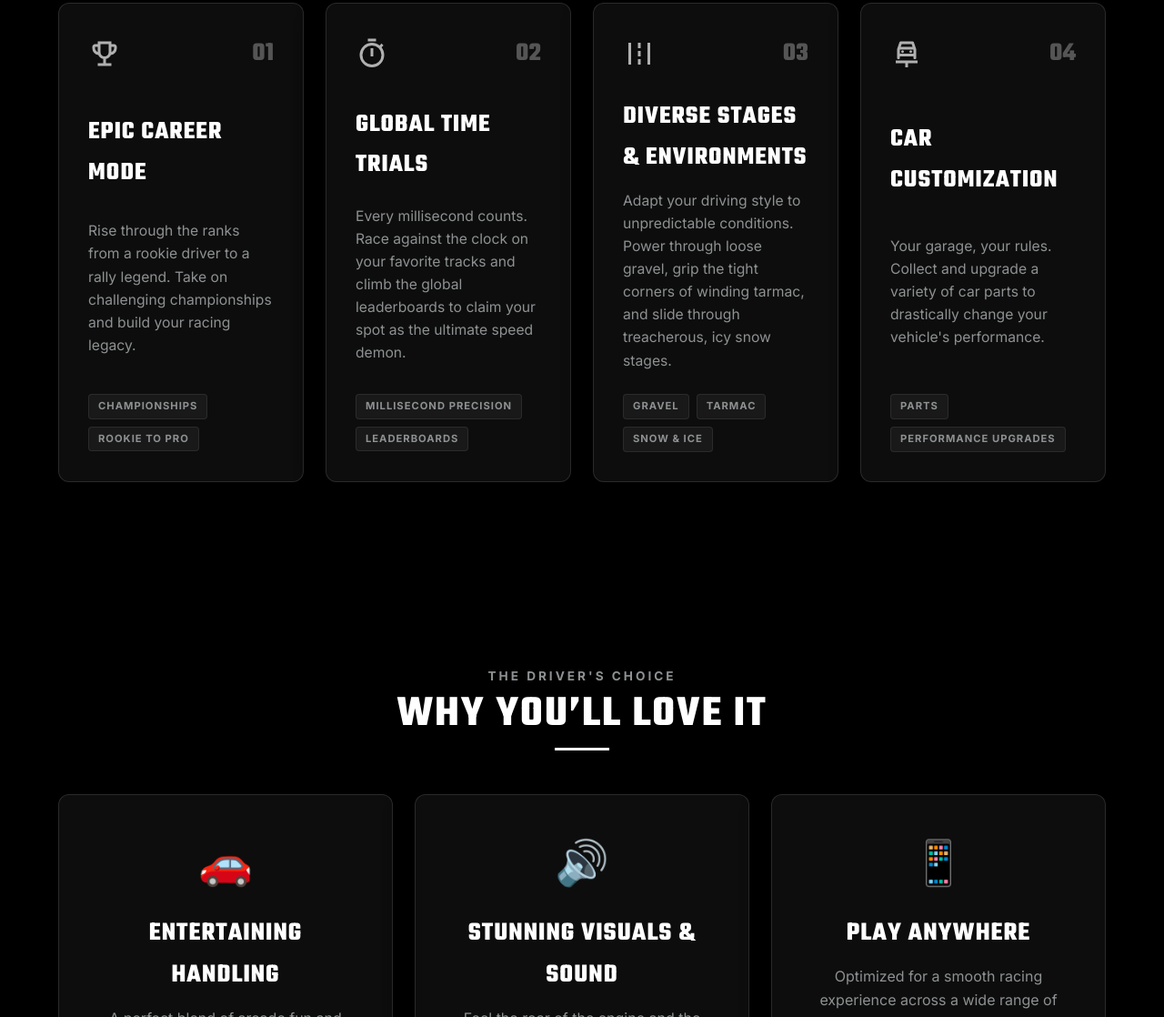
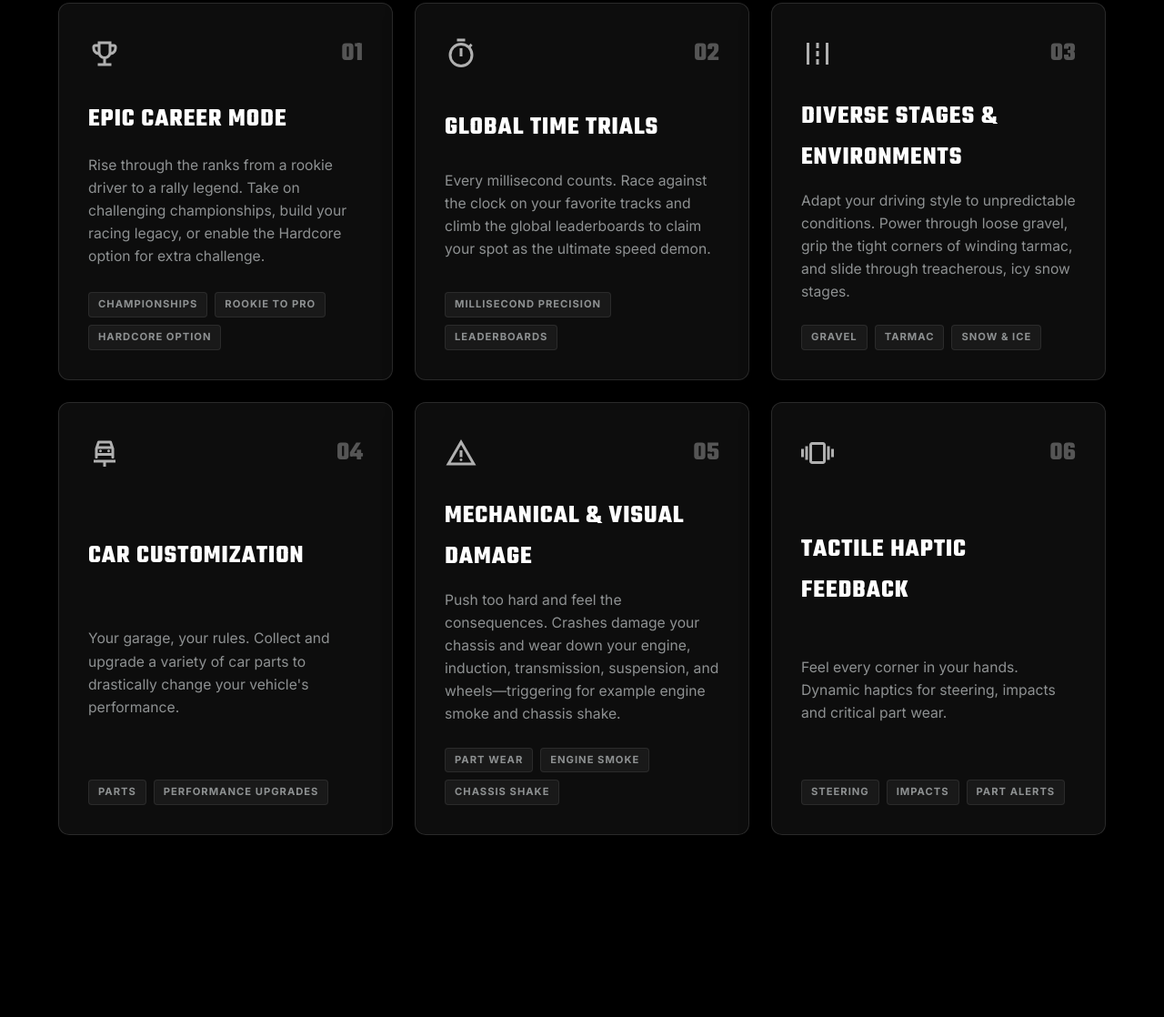
Before and after one commit to tommiseppanen/tommiseppanen.github.io, a plain HTML site: page rally/index.html in a window 1280 px wide. Shown: the part 1458-2576 px from the top of the page at 91% size. Drawn offline with nearby package versions, Linux system fonts and the light colour scheme.

Commit message:
Add files via upload

```diff
--- a/rally/index.html
+++ b/rally/index.html
@@ -109,7 +109,7 @@
                     </div>
                     <div class="stat-divider"></div>
                     <div class="stat-item">
-                        <span class="stat-value">60/120 FPS</span>
+                        <span class="stat-value">60-120 FPS</span>
                         <span class="stat-label">Ultra-Smooth Racing</span>
                     </div>
                 </div>
@@ -135,11 +135,12 @@
                         </div>
                         <h3 class="feature-title">EPIC CAREER MODE</h3>
                         <p class="feature-text">
-                            Rise through the ranks from a rookie driver to a rally legend. Take on challenging championships and build your racing legacy.
+                            Rise through the ranks from a rookie driver to a rally legend. Take on challenging championships, build your racing legacy, or enable the Hardcore option for extra challenge.
                         </p>
                         <div class="feature-footer">
                             <span class="feature-tag">CHAMPIONSHIPS</span>
                             <span class="feature-tag">ROOKIE TO PRO</span>
+                            <span class="feature-tag">HARDCORE OPTION</span>
                         </div>
                     </div>
 
@@ -192,6 +193,44 @@
                         <div class="feature-footer">
                             <span class="feature-tag">PARTS</span>
                             <span class="feature-tag">PERFORMANCE UPGRADES</span>
+                        </div>
+                    </div>
+
+                    <!-- Feature 5: Mechanical & Visual Damage -->
+                    <div class="feature-card glass-panel" id="feature-damage">
+                        <div class="card-icon-wrapper">
+                            <svg class="card-icon-svg" xmlns="http://www.w3.org/2000/svg" height="24px" viewBox="0 -960 960 960" width="24px" fill="#e3e3e3" aria-hidden="true">
+                                <path d="m40-120 440-760 440 760H40Zm138-80h604L480-720 178-200Zm302-40q17 0 28.5-11.5T520-280q0-17-11.5-28.5T480-320q-17 0-28.5 11.5T440-280q0 17 11.5 28.5T480-240Zm-40-120h80v-200h-80v200Zm40-100Z"/>
+                            </svg>
+                            <span class="card-number">05</span>
+                        </div>
+                        <h3 class="feature-title">MECHANICAL & VISUAL DAMAGE</h3>
+                        <p class="feature-text">
+                            Push too hard and feel the consequences. Crashes damage your chassis and wear down your engine, induction, transmission, suspension, and wheels—triggering for example engine smoke and chassis shake.
+                        </p>
+                        <div class="feature-footer">
+                            <span class="feature-tag">PART WEAR</span>
+                            <span class="feature-tag">ENGINE SMOKE</span>
+                            <span class="feature-tag">CHASSIS SHAKE</span>
+                        </div>
+                    </div>
+
+                    <!-- Feature 6: Tactile Haptic Feedback -->
+                    <div class="feature-card glass-panel" id="feature-haptics">
+                        <div class="card-icon-wrapper">
+                            <svg class="card-icon-svg" xmlns="http://www.w3.org/2000/svg" height="24px" viewBox="0 -960 960 960" width="24px" fill="#e3e3e3" aria-hidden="true">
+                                <path d="M0-360v-240h80v240H0Zm120 80v-400h80v400h-80Zm760-80v-240h80v240h-80Zm-120 80v-400h80v400h-80ZM320-160q-33 0-56.5-23.5T240-240v-480q0-33 23.5-56.5T320-800h320q33 0 56.5 23.5T720-720v480q0 33-23.5 56.5T640-160H320Zm0-80h320v-480H320v480Zm0 0v-480 480Z"/>
+                            </svg>
+                            <span class="card-number">06</span>
+                        </div>
+                        <h3 class="feature-title">TACTILE HAPTIC FEEDBACK</h3>
+                        <p class="feature-text">
+                            Feel every corner in your hands. Dynamic haptics for steering, impacts and critical part wear.
+                        </p>
+                        <div class="feature-footer">
+                            <span class="feature-tag">STEERING</span>
+                            <span class="feature-tag">IMPACTS</span>
+                            <span class="feature-tag">PART ALERTS</span>
                         </div>
                     </div>
                 </div>
--- a/rally/styles.css
+++ b/rally/styles.css
@@ -474,7 +474,7 @@ h1, h2, h3, h4 {
 /* --- Features Grid --- */
 .features-grid {
     display: grid;
-    grid-template-columns: repeat(auto-fit, minmax(260px, 1fr));
+    grid-template-columns: repeat(auto-fit, minmax(min(300px, 100%), 1fr));
     gap: 24px;
 }
 
```
